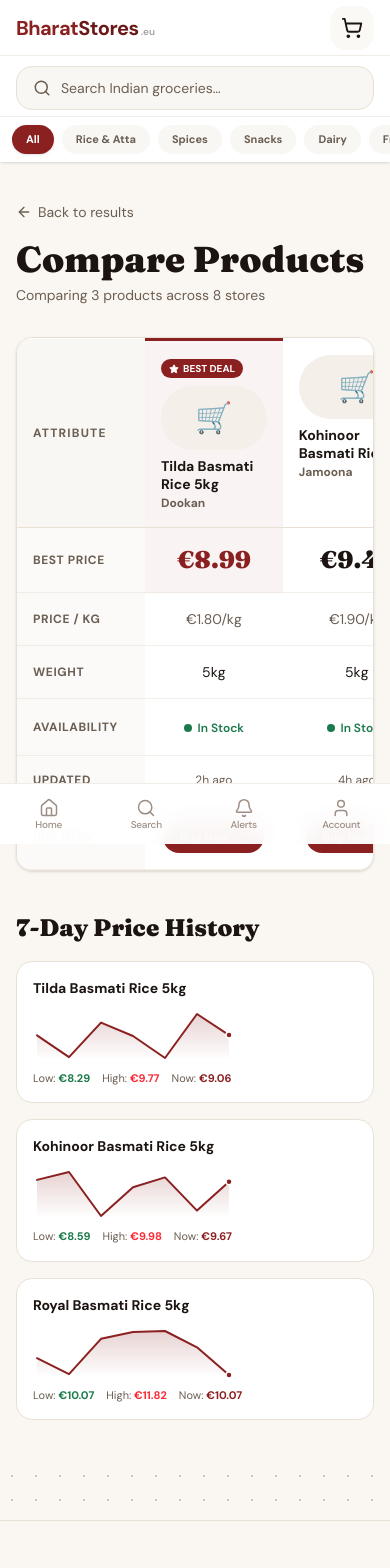
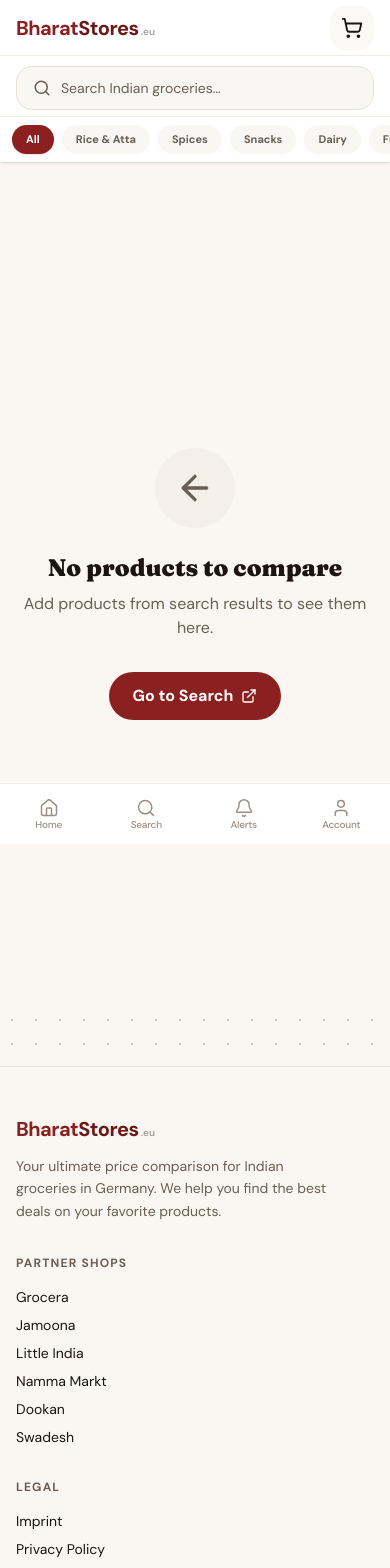
Before and after one commit to fasterthanfps/bharatstores_web_app, a Next.js app: page /compare in a window 390 px wide. Shown: the top 1568 px of the page. Built offline with nearby package versions, Linux system fonts and the light colour scheme.

Commit message:
fix: resolve Angaadi redirects, synchronize store domains, and implement real data on Compare page

```diff
--- a/app/compare/CompareClient.tsx
+++ b/app/compare/CompareClient.tsx
@@ -1,6 +1,6 @@
 'use client';
 
-import { useState } from 'react';
+import { useState, useEffect } from 'react';
 import { useSearchParams } from 'next/navigation';
 import { ArrowLeft, ExternalLink, Star } from 'lucide-react';
 import Link from 'next/link';
@@ -13,11 +13,7 @@
   }));
 }
 
-const MOCK_PRODUCTS = [
-  { id: '1', product_name: 'Tilda Basmati Rice 5kg', store_name: 'Dookan', price: 8.99, price_per_kg: 1.80, availability: 'IN_STOCK', product_url: '#', weight_label: '5kg', last_scraped_at: new Date(Date.now() - 7200000).toISOString() },
-  { id: '2', product_name: 'Kohinoor Basmati Rice 5kg', store_name: 'Jamoona', price: 9.49, price_per_kg: 1.90, availability: 'IN_STOCK', product_url: '#', weight_label: '5kg', last_scraped_at: new Date(Date.now() - 14400000).toISOString() },
-  { id: '3', product_name: 'Royal Basmati Rice 5kg', store_name: 'Grocera', price: 10.99, price_per_kg: 2.20, availability: 'OUT_OF_STOCK', product_url: '#', weight_label: '5kg', last_scraped_at: new Date(Date.now() - 21600000).toISOString() },
-];
+import { createClient } from '@/lib/supabase/client';
 
 function Row({ label, children }: { label: string; children: React.ReactNode }) {
   return (
@@ -31,7 +27,83 @@
 export default function CompareClient() {
   const searchParams = useSearchParams();
   const ids = searchParams.get('ids')?.split(',') ?? [];
-  const [products] = useState(MOCK_PRODUCTS.slice(0, Math.max(2, ids.length || 3)));
+  const [products, setProducts] = useState<any[]>([]);
+  const [loading, setLoading] = useState(true);
+
+  useEffect(() => {
+    async function fetchProducts() {
+      if (ids.length === 0) {
+        setProducts([]);
+        setLoading(false);
+        return;
+      }
+
+      setLoading(true);
+      const supabase = createClient();
+
+      const { data, error } = await supabase
+        .from('listings')
+        .select(`
+          id,
+          price,
+          availability,
+          product_url,
+          weight_label,
+          price_per_kg,
+          last_scraped_at,
+          image_url,
+          store_name,
+          products (
+            name,
+            id
+          )
+        `)
+        .in('product_id', ids);
+
+      if (error) {
+        console.error('Error fetching compare products:', error);
+      } else {
+        // Transform for easier use
+        const shaped = (data ?? []).map(l => ({
+          ...l,
+          product_name: (l.products as any)?.name ?? 'Unknown Product',
+          last_scraped_at: l.last_scraped_at || new Date().toISOString()
+        }));
+        setProducts(shaped);
+      }
+      setLoading(false);
+    }
+
+    fetchProducts();
+  }, [searchParams.get('ids')]);
+
+  if (loading) {
+    return (
+      <div className="min-h-screen flex items-center justify-center bg-masala-bg">
+        <div className="flex flex-col items-center gap-4">
+          <div className="w-12 h-12 border-4 border-masala-primary border-t-transparent rounded-full animate-spin" />
+          <p className="text-masala-text-muted font-bold animate-pulse">Gathering live prices...</p>
+        </div>
+      </div>
+    );
+  }
+
+  if (products.length === 0) {
+    return (
+      <div className="min-h-screen flex items-center justify-center bg-masala-bg px-4">
+        <div className="text-center max-w-md">
+          <div className="w-20 h-20 bg-masala-muted rounded-full flex items-center justify-center mx-auto mb-6">
+            <ArrowLeft className="h-10 w-10 text-masala-text-muted" />
+          </div>
+          <h2 className="text-2xl font-black text-masala-text" style={{ fontFamily: 'Fraunces, serif' }}>No products to compare</h2>
+          <p className="text-masala-text-muted mt-2 mb-8">Add products from search results to see them here.</p>
+          <Link href="/search" className="inline-flex items-center gap-2 px-6 py-3 bg-masala-primary text-white font-bold rounded-xl hover:bg-masala-secondary transition-all">
+            Go to Search <ExternalLink className="h-4 w-4" />
+          </Link>
+        </div>
+      </div>
+    );
+  }
 
   const lowestPrice = Math.min(...products.map(p => p.price));
 
@@ -43,80 +115,89 @@
             <ArrowLeft className="h-4 w-4" /> Back to results
           </Link>
           <h1 className="text-4xl font-black text-masala-text" style={{ fontFamily: 'Fraunces, serif' }}>Compare Products</h1>
-          <p className="text-masala-text-muted mt-1 text-sm">Comparing {products.length} products across 8 stores</p>
+          <p className="text-masala-text-muted mt-1 text-sm">Comparing {products.length} products across multiple stores</p>
         </div>
 
-        <div className="overflow-x-auto rounded-2xl border border-masala-border bg-white shadow-sm">
-          <table className="w-full min-w-[560px]">
+        <div className="overflow-x-auto rounded-3xl border border-masala-border/50 bg-white shadow-[0_10px_40px_rgba(0,0,0,0.03)] backdrop-blur-xl">
+          <table className="w-full min-w-[700px]">
             <thead>
-              <tr className="border-b border-masala-border">
-                <th className="w-32 p-4 text-left text-xs font-black uppercase tracking-widest text-masala-text-muted bg-masala-muted/50">Attribute</th>
+              <tr className="border-b border-masala-border/40">
+                <th className="w-40 p-5 text-left text-[10px] font-black uppercase tracking-[0.2em] text-masala-text-muted bg-masala-muted/20">Product Details</th>
                 {products.map((p, i) => {
                   const isBest = p.price === lowestPrice;
                   return (
-                    <th key={i} className={`p-4 text-left align-top ${isBest ? 'bg-masala-primary/5 border-t-[3px] border-masala-primary' : 'bg-white'}`}>
+                    <th key={i} className={`p-6 text-left align-top min-w-[200px] transition-colors ${isBest ? 'bg-masala-primary/[0.03] border-t-4 border-masala-primary' : 'bg-white'}`}>
                       {isBest && (
-                        <span className="inline-flex items-center gap-1 px-2 py-0.5 bg-masala-primary text-white text-[10px] font-black rounded-full uppercase mb-2">
-                          <Star className="h-2.5 w-2.5 fill-white" /> Best Deal
-                        </span>
+                        <div className="inline-flex items-center gap-1.5 px-3 py-1 bg-masala-primary text-white text-[10px] font-black rounded-full uppercase mb-4 shadow-lg shadow-masala-primary/20">
+                          <Star className="h-3 w-3 fill-white" /> Best Deal
+                        </div>
                       )}
-                      <div className="h-16 w-full bg-masala-muted rounded-xl flex items-center justify-center mb-2">
-                        <span className="text-3xl">🛒</span>
+                      <div className="aspect-square w-full max-w-[120px] bg-masala-muted/30 rounded-2xl flex items-center justify-center mb-4 mx-auto overflow-hidden border border-masala-border/10">
+                        {p.image_url ? (
+                          <img src={p.image_url} alt={p.product_name} className="w-full h-full object-contain p-3" />
+                        ) : (
+                          <span className="text-4xl">🛒</span>
+                        )}
                       </div>
-                      <p className="text-sm font-bold text-masala-text leading-tight line-clamp-2">{p.product_name}</p>
-                      <p className="text-xs text-masala-text-muted mt-0.5">{p.store_name}</p>
+                      <p className="text-[13px] font-black text-masala-text leading-tight line-clamp-3 mb-1">{p.product_name}</p>
+                      <p className="text-[11px] font-bold text-masala-text-muted uppercase tracking-wider">{p.store_name}</p>
                     </th>
                   );
                 })}
               </tr>
             </thead>
-            <tbody>
-              <Row label="Best Price">
+            <tbody className="divide-y divide-masala-border/30">
+              <Row label="Current Price">
                 {products.map((p, i) => (
-                  <td key={i} className={`p-4 text-center ${p.price === lowestPrice ? 'bg-masala-primary/5' : ''}`}>
-                    <span className={`text-2xl font-black ${p.price === lowestPrice ? 'text-masala-primary' : 'text-masala-text'}`} style={{ fontFamily: 'Fraunces, serif' }}>
+                  <td key={i} className={`p-6 text-center ${p.price === lowestPrice ? 'bg-masala-primary/[0.03]' : ''}`}>
+                    <span className={`text-3xl font-black ${p.price === lowestPrice ? 'text-masala-primary' : 'text-masala-text'}`} style={{ fontFamily: 'Fraunces, serif' }}>
                       €{p.price.toFixed(2)}
                     </span>
                   </td>
                 ))}
               </Row>
-              <Row label="Price / kg">
+              <Row label="Unit Price">
                 {products.map((p, i) => (
-                  <td key={i} className="p-4 text-center text-sm text-masala-text-muted">
-                    €{p.price_per_kg.toFixed(2)}/kg
+                  <td key={i} className="p-5 text-center">
+                    {p.price_per_kg ? (
+                      <span className="text-sm font-bold text-masala-text-muted italic">€{p.price_per_kg.toFixed(2)}/kg</span>
+                    ) : (
+                      <span className="text-xs text-masala-text-light">—</span>
+                    )}
                   </td>
                 ))}
               </Row>
-              <Row label="Weight">
+              <Row label="Weight / Size">
                 {products.map((p, i) => (
-                  <td key={i} className="p-4 text-center text-sm text-masala-text">{p.weight_label}</td>
+                  <td key={i} className="p-5 text-center text-sm font-bold text-masala-text">{p.weight_label || '—'}</td>
                 ))}
               </Row>
-              <Row label="Availability">
+              <Row label="Status">
                 {products.map((p, i) => {
                   const ok = p.availability === 'IN_STOCK';
                   return (
-                    <td key={i} className="p-4 text-center">
-                      <span className={`inline-flex items-center gap-1.5 text-xs font-semibold ${ok ? 'text-masala-success' : 'text-masala-text-light'}`}>
-                        <span className={`w-2 h-2 rounded-full ${ok ? 'bg-masala-success' : 'bg-gray-300'}`} />
+                    <td key={i} className="p-5 text-center">
+                      <span className={`inline-flex items-center gap-2 px-3 py-1.5 rounded-xl text-[11px] font-black uppercase tracking-wider ${ok ? 'bg-emerald-50 text-emerald-600 border border-emerald-100' : 'bg-gray-50 text-gray-400 border border-gray-100'}`}>
+                        <span className={`w-2 h-2 rounded-full ${ok ? 'bg-emerald-500 animate-pulse' : 'bg-gray-300'}`} />
                         {ok ? 'In Stock' : 'Out of Stock'}
                       </span>
                     </td>
                   );
                 })}
               </Row>
-              <Row label="Updated">
+              <Row label="Last Updated">
                 {products.map((p, i) => {
-                  const ago = Math.floor((Date.now() - new Date(p.last_scraped_at).getTime()) / 3600000);
-                  return <td key={i} className="p-4 text-center text-xs text-masala-text-muted">{ago}h ago</td>;
+                  const hours = Math.floor((Date.now() - new Date(p.last_scraped_at).getTime()) / 3600000);
+                  const display = hours === 0 ? 'Just now' : `${hours}h ago`;
+                  return <td key={i} className="p-5 text-center text-[11px] font-bold text-masala-text-muted">{display}</td>;
                 })}
               </Row>
-              <Row label="Buy Now">
+              <Row label="Link">
                 {products.map((p, i) => (
-                  <td key={i} className="p-4 text-center">
+                  <td key={i} className="p-6 text-center">
                     <a href={p.product_url} target="_blank" rel="noopener noreferrer"
-                      className="inline-flex items-center gap-1.5 px-4 py-2 bg-masala-primary text-white text-xs font-black rounded-xl hover:bg-masala-secondary transition-colors">
-                      Buy Now <ExternalLink className="h-3 w-3" />
+                      className="inline-flex items-center justify-center w-full gap-2 px-5 py-3 bg-masala-primary text-white text-xs font-black rounded-2xl hover:bg-masala-secondary transition-all shadow-lg shadow-masala-primary/20 active:scale-95">
+                      Buy at {p.store_name} <ExternalLink className="h-3.5 w-3.5" />
                     </a>
                   </td>
                 ))}
@@ -126,13 +207,24 @@
         </div>
 
         {/* Price History */}
-        <div className="mt-10">
-          <h2 className="text-xl font-black text-masala-text mb-4" style={{ fontFamily: 'Fraunces, serif' }}>7-Day Price History</h2>
-          <div className="grid grid-cols-1 sm:grid-cols-3 gap-4">
+        <div className="mt-12 bg-white rounded-[2.5rem] p-8 border border-masala-border/50 shadow-sm">
+          <div className="flex items-center justify-between mb-8">
+            <h2 className="text-2xl font-black text-masala-text" style={{ fontFamily: 'Fraunces, serif' }}>Price Fluctuations (7 Days)</h2>
+            <div className="flex items-center gap-2 text-xs text-masala-text-muted font-bold bg-masala-muted/30 px-3 py-1.5 rounded-lg">
+              <span className="w-2 h-2 rounded-full bg-masala-primary" />
+              Live Pulse Data
+            </div>
+          </div>
+          <div className="grid grid-cols-1 sm:grid-cols-2 lg:grid-cols-3 gap-6">
             {products.map((p, i) => (
-              <div key={i} className="bg-white rounded-2xl border border-masala-border p-4">
-                <p className="text-sm font-bold text-masala-text mb-3 line-clamp-1">{p.product_name}</p>
-                <PriceHistorySparkline data={mockHistory(p.price)} width={200} height={52} />
+              <div key={i} className="group bg-masala-muted/20 rounded-3xl p-6 border border-transparent hover:border-masala-primary/20 transition-all hover:bg-white hover:shadow-xl hover:shadow-black/[0.02]">
+                <div className="flex items-center justify-between mb-4">
+                  <p className="text-[13px] font-black text-masala-text line-clamp-1 flex-1">{p.product_name}</p>
+                  <p className="text-xs font-bold text-masala-primary ml-2">€{p.price.toFixed(2)}</p>
+                </div>
+                <div className="h-20 flex items-end">
+                  <PriceHistorySparkline data={mockHistory(p.price)} width={280} height={60} />
+                </div>
               </div>
             ))}
           </div>
--- a/lib/scraper/stores/angaadi.ts
+++ b/lib/scraper/stores/angaadi.ts
@@ -137,7 +137,13 @@
                 if (!priceMatch) return;
                 const price = parseFloat(`${priceMatch[1]}.${priceMatch[2]}`);
 
-                const href = $el.find('a.woocommerce-LoopProduct-link, a').first().attr('href') || '';
+                // Prioritize the direct product link. Avoid category links.
+                let href = $el.find('a.woocommerce-LoopProduct-link, a.woocommerce-loop-product__link').first().attr('href');
+                if (!href || href.includes('/product-category/')) {
+                    href = $el.find('a[href*="/product/"]').first().attr('href') || '';
+                }
+                if (!href) href = $el.find('a').first().attr('href') || '';
+
                 const imgSrc = $el.find('img').first().attr('src') || $el.find('img').first().attr('data-src') || '';
 
                 const outOfStock = $el.find('[class*="out-of-stock"]').length > 0 || $el.text().toLowerCase().includes('out of stock');
```
Also changed, not shown: lib/cartRedirect.ts (+8 -6 lines), lib/search/engine.ts (+5 -5 lines).
